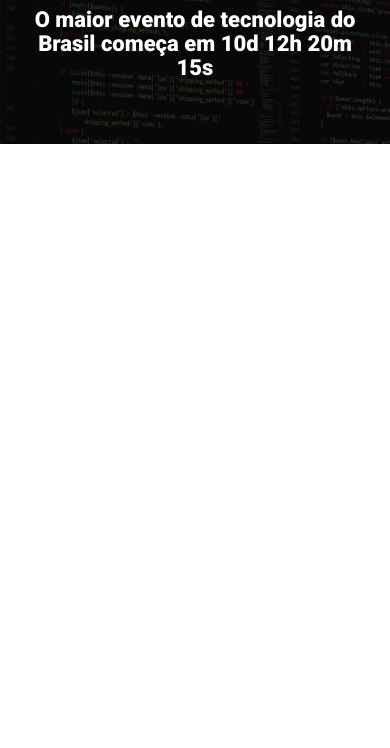
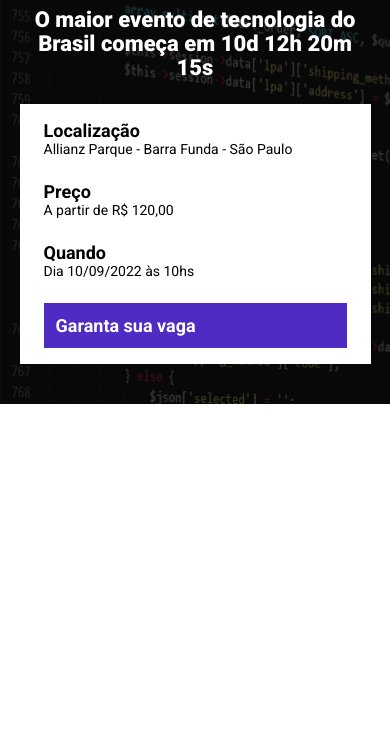
Before and after one commit to RedSkull7/ebac_tech_talks, a website built with Parcel: page src/index.html in a window 390 px wide. Shown: the part 96-844 px from the top of the page. Built offline with nearby package versions, Linux system fonts and the light colour scheme.

Commit message:
criando cabeçalho

```diff
--- a/src/index.html
+++ b/src/index.html
@@ -16,6 +16,25 @@
             <p class="hero__text">
                 O maior evento de tecnologia do Brasil começa em 10d 12h 20m 15s
             </p>
+            <div class="infos-bar">
+                <ul class="infos-bar__infos">
+                    <li class="infos-bar__infos__item">
+                        <b>Localização</b>
+                        Allianz Parque - Barra Funda - São Paulo
+                    </li>
+                    <li class="infos-bar__infos__item">
+                        <b>Preço</b>
+                        A partir de R$ 120,00
+                    </li>
+                    <li class="infos-bar__infos__item">
+                        <b>Quando</b>
+                        Dia 10/09/2022 às 10hs
+                    </li>
+                </ul>
+                <a class="button button--primary" href="#">
+                    Garanta sua vaga
+                </a>
+            </div>
         </div>
     </header>
 
--- /dev/null
+++ b/src/styles/components/_button.scss
@@ -0,0 +1,24 @@
+.button {
+    padding: 12px;
+    font-size: 18px;
+    font-weight: bold;
+    text-decoration: none;
+    text-align: center;
+    white-space: nowrap;
+
+    &--primary {
+        color: #fff;
+        background-color: #4F2AC3;
+    }
+
+    @media (max-width: 640px) {
+        display: flex;
+        width: 100%;
+        align-items: center;
+    }
+
+    @media (max-width: 1024px) {
+        display: flex;
+        align-items: center;
+    }
+}
--- /dev/null
+++ b/src/styles/components/_infos__bar.scss
@@ -0,0 +1,40 @@
+.infos-bar {
+    padding: 16px 24px;
+    background-color: #fff;
+    display: flex;
+    justify-content: space-between;
+
+    &__infos {
+        display: flex;
+        gap: 40px;
+
+        &__item {
+            font-size: 14px;
+            color: #000;
+
+            b{
+                font-size: 18px;
+                display: block;
+                color: #000;
+            }
+        }
+    }
+
+    @media (max-width: 640px) {
+        display: block;
+
+        &__infos {
+            display: block;
+
+            &__item {
+                margin-bottom: 24px;
+            }
+        }
+    }
+
+    @media (max-width: 1024px) {
+        &__infos {
+            gap: 16px;
+        }
+    }
+}
--- a/src/styles/main.scss
+++ b/src/styles/main.scss
@@ -1,4 +1,6 @@
 @use 'hero';
+@use 'components/infos__bar';
+@use 'components/button';
 
 * {
     margin: 0;
@@ -6,6 +8,7 @@
     box-sizing: border-box;
     font-family: 'Roboto', sans-serif;
     color: #fff;
+    list-style: none;
 }
 
 .container {
```
